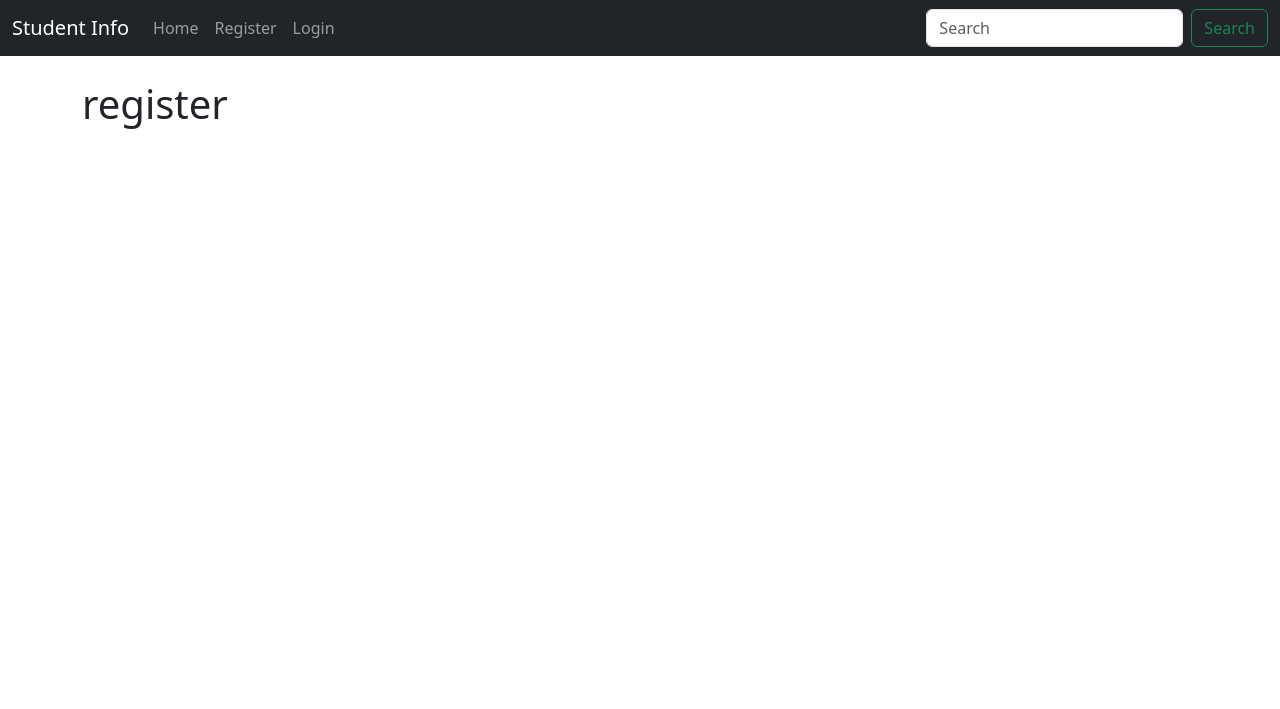
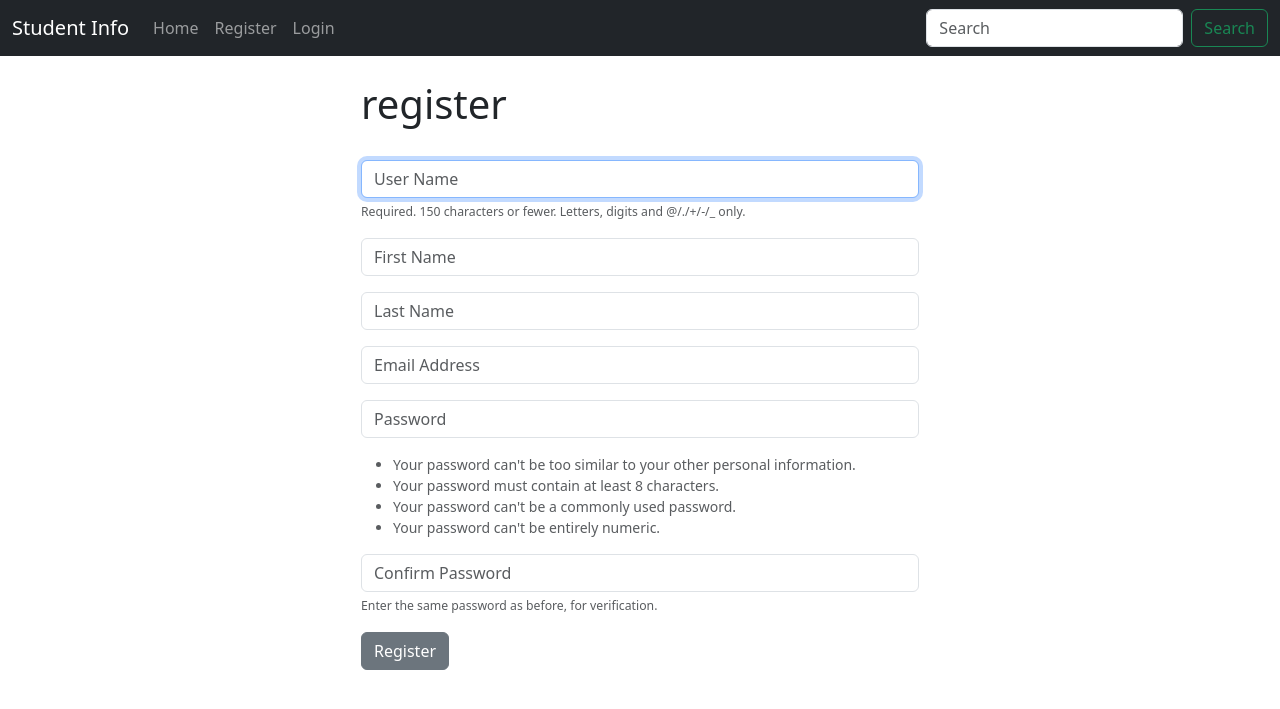
Before and after one commit to Aroba-08/Student_Info, a Django app: template studentapp/templates/register.html in a window 1280 px wide. Shown: the top 709 px of the page. Run offline with Django 5.2, Linux system fonts and the light colour scheme; the template is opened without the code that fills it: values that come from a table or form of the project are taken from there, others are empty.

Commit message:
registration

```diff
--- a/studentapp/forms.py
+++ b/studentapp/forms.py
@@ -3,14 +3,14 @@ from django.contrib.auth.models import User
 from django import forms
 
 
-class SignUpform(UserCreationForm):
-    email = forms.EmailField(label="", widget=forms.TextInput(attrs={'class':'form-control', 'placeholder':'Email Address'}))
-    first_name = forms.CharField(label="", max_length=100, widget=forms.TextInput(attrs={'class':'form-control', 'placeholder':'First Name'}))
-    last_name = forms.CharField(label="", max_length=100, widget=forms.TextInput(attrs={'class':'form-control', 'placeholder':'Last Name'})))
+class SignUpForm(UserCreationForm):
+    email = forms.EmailField(label="", widget=forms.TextInput(attrs={'class': 'form-control', 'placeholder': 'Email Address'}))
+    first_name = forms.CharField(label="", max_length=100, widget=forms.TextInput(attrs={'class': 'form-control', 'placeholder': 'First Name'}))
+    last_name = forms.CharField(label="", max_length=100, widget=forms.TextInput(attrs={'class': 'form-control', 'placeholder': 'Last Name'}))
 
     class Meta:
         model = User
-        fields = ('Username', 'first_name', 'last_name', 'email', 'password1', 'password2')
+        fields = ('username', 'first_name', 'last_name', 'email', 'password1', 'password2')
 
     def __init__(self, *args, **kwargs):
         super(SignUpForm, self).__init__(*args, **kwargs)
@@ -18,8 +18,7 @@ class SignUpform(UserCreationForm):
         self.fields['username'].widget.attrs['class'] = 'form-control'
         self.fields['username'].widget.attrs['placeholder'] = 'User Name'
         self.fields['username'].label = ''
-        self.fields[
-            'username'].help_text = '<span class="form-text text-muted"><small>Required. 150 characters or fewer. Letters, digits and @/./+/-/_ only.</small></span>'
+        self.fields['username'].help_text = '<span class="form-text text-muted"><small>Required. 150 characters or fewer. Letters, digits and @/./+/-/_ only.</small></span>'
 
         self.fields['password1'].widget.attrs['class'] = 'form-control'
         self.fields['password1'].widget.attrs['placeholder'] = 'Password'
--- a/studentapp/templates/login.html
+++ b/studentapp/templates/login.html
@@ -12,7 +12,6 @@
     <form method="POST" action="{% url 'login' %}">
         {% csrf_token %}
 
-        <form>
           <div class="mb-3">
             <input type="text" class="form-control" name="username" placeholder="Username" required>
           </div>
@@ -22,7 +21,6 @@
           </div>
             <br>
           <button type="submit" class="btn btn-secondary">Login</button>
-        </form>
 
     </form>
 
--- a/studentapp/templates/register.html
+++ b/studentapp/templates/register.html
@@ -1,6 +1,17 @@
 {% extends 'message.html' %}
 
 {% block content %}
+
+<div class="col-md-6 offset-md-3">
 <h1>register</h1>
+    <br>
+
+        <form method="POST" action="">
+            {% csrf_token %}
+
+            {{ form.as_p }}
+            <button type="submit" class="btn btn-secondary">Register</button>
+        <form>
+</div>
 
 {% endblock %}
--- a/studentapp/views.py
+++ b/studentapp/views.py
@@ -1,3 +1,4 @@
+from django.contrib.auth.models import User
 from django.shortcuts import render, redirect
 from django.contrib.auth import authenticate, login, logout
 from django.contrib import messages
@@ -32,4 +33,4 @@ def logout_user(request):
 
 
 def register_user(request):
-    return render(request, 'register.html', {})
+    return render(request, 'register.html', {'form': form})
```
